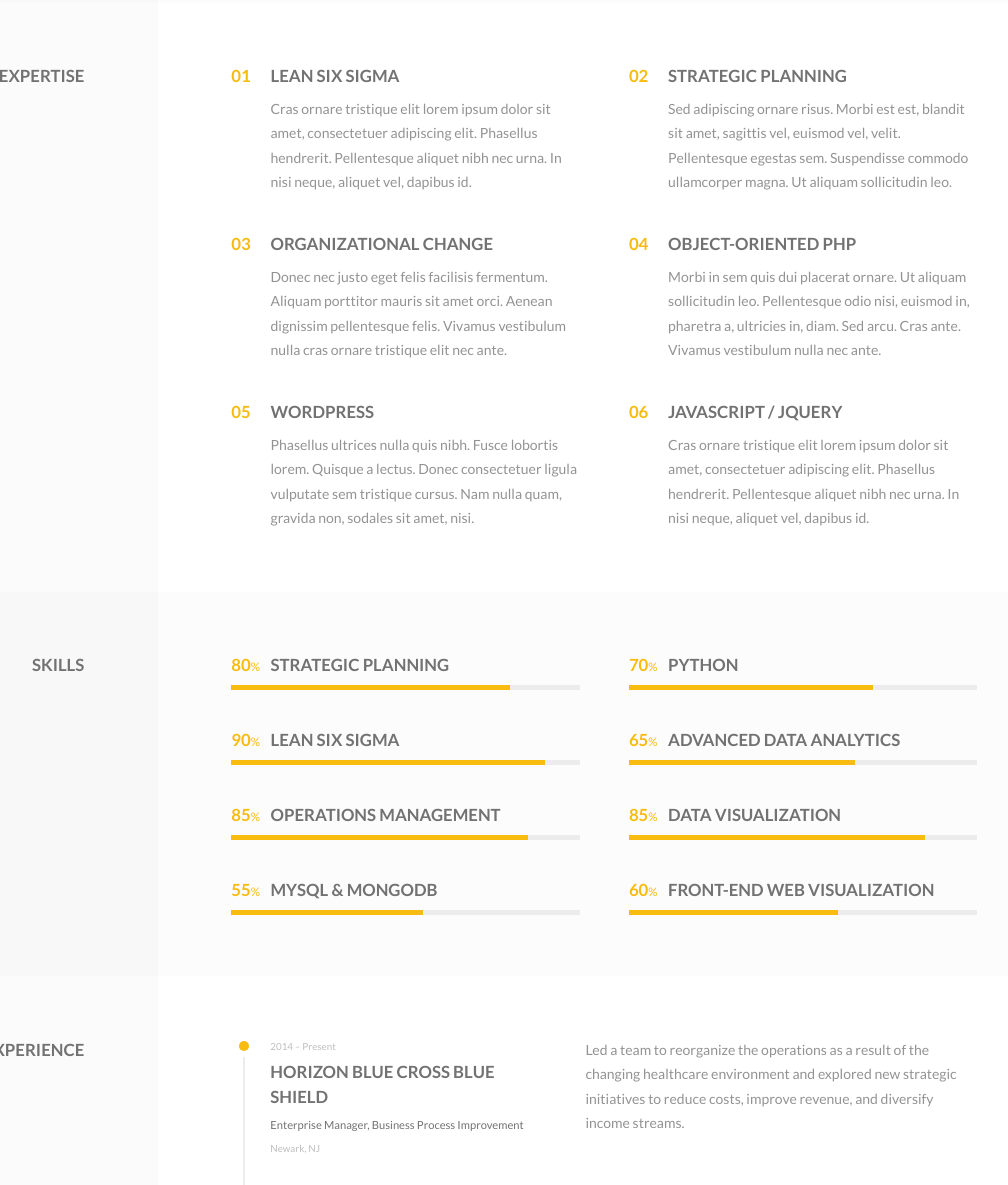
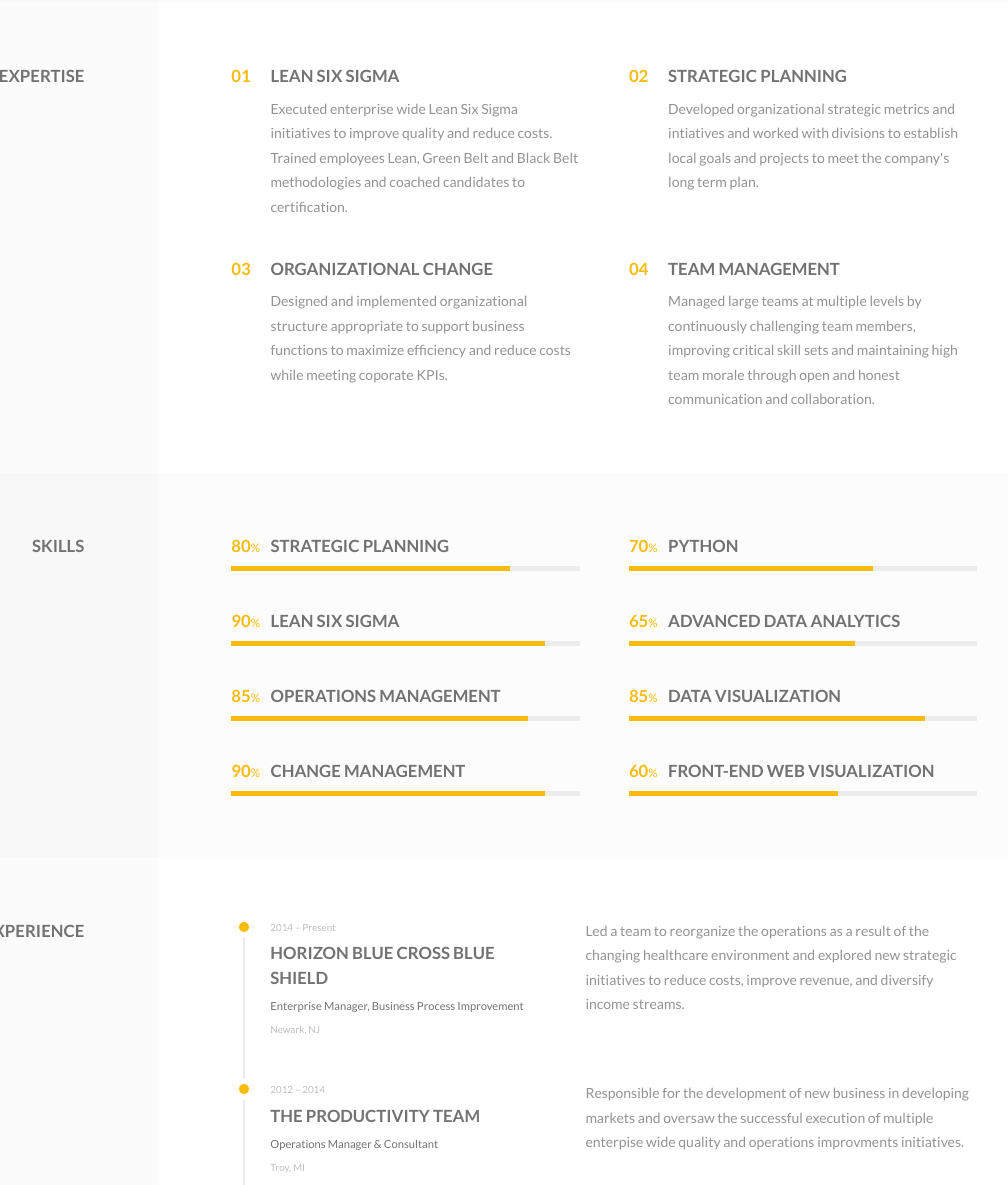
Before and after one commit to tmcbeth/github.io.tmcbeth, a plain HTML site: page index.html in a window 1280 px wide. Shown: the part 1376-2561 px from the top of the page, without its empty margins (227-1235 px from the left). Drawn offline with Linux system fonts and the light colour scheme.

Commit message:
Draft Done

```diff
--- a/index.html
+++ b/index.html
@@ -296,7 +296,7 @@
                                         <div class="o-media__body  o-content__body">
                                             <h3>Lean Six Sigma</h3>
                                             <p>
-                                                Cras ornare tristique elit lorem ipsum dolor sit amet, consectetuer adipiscing elit. Phasellus hendrerit. Pellentesque aliquet nibh nec urna. In nisi neque, aliquet vel, dapibus id.
+                                                Executed enterprise wide Lean Six Sigma initiatives to improve quality and reduce costs. Trained employees Lean, Green Belt and Black Belt methodologies and coached candidates to certification.
                                             </p>
                                         </div>
                                     </div><!-- /o-media o-content -->
@@ -312,7 +312,7 @@
                                         <div class="o-media__body  o-content__body">
                                             <h3>Strategic Planning</h3>
                                             <p>
-                                                Sed adipiscing ornare risus. Morbi est est, blandit sit amet, sagittis vel, euismod vel, velit. Pellentesque egestas sem. Suspendisse commodo ullamcorper magna. Ut aliquam sollicitudin leo.
+                                                Developed organizational strategic metrics and intiatives and worked with divisions to establish local goals and projects to meet the company's long term plan.
                                             </p>
                                         </div>
                                     </div><!-- /o-media o-content -->
@@ -328,7 +328,7 @@
                                         <div class="o-media__body  o-content__body">
                                             <h3>Organizational Change</h3>
                                             <p>
-                                                Donec nec justo eget felis facilisis fermentum. Aliquam porttitor mauris sit amet orci. Aenean dignissim pellentesque felis. Vivamus vestibulum nulla cras ornare tristique elit nec ante.
+                                                Designed and implemented organizational structure appropriate to support business functions to maximize efficiency and reduce costs while meeting coporate KPIs.
                                             </p>
                                         </div>
                                     </div><!-- /o-media o-content -->
@@ -342,41 +342,9 @@
                                             </div>
                                         </div>
                                         <div class="o-media__body  o-content__body">
-                                            <h3>Object-oriented PHP</h3>
+                                            <h3>Team Management</h3>
                                             <p>
-                                                Morbi in sem quis dui placerat ornare. Ut aliquam sollicitudin leo. Pellentesque odio nisi, euismod in, pharetra a, ultricies in, diam. Sed arcu. Cras ante. Vivamus vestibulum nulla nec ante.
-                                            </p>
-                                        </div>
-                                    </div><!-- /o-media o-content -->
-                                </div><!-- /o-grid__col -->
-
-                                <div class="o-grid__col-sm-6">
-                                    <div class="o-media  o-media--block  o-content">
-                                        <div class="o-media__figure">
-                                            <div class="c-number  t-primary-color">
-                                                05
-                                            </div>
-                                        </div>
-                                        <div class="o-media__body  o-content__body">
-                                            <h3>WordPress</h3>
-                                            <p>
-                                                Phasellus ultrices nulla quis nibh. Fusce lobortis lorem. Quisque a lectus. Donec consectetuer ligula vulputate sem tristique cursus. Nam nulla quam, gravida non, sodales sit amet, nisi.
-                                            </p>
-                                        </div>
-                                    </div><!-- /o-media o-content -->
-                                </div><!-- /o-grid__col -->
-
-                                <div class="o-grid__col-sm-6">
-                                    <div class="o-media  o-media--block  o-content">
-                                        <div class="o-media__figure">
-                                            <div class="c-number  t-primary-color">
-                                                06
-                                            </div>
-                                        </div>
-                                        <div class="o-media__body  o-content__body">
-                                            <h3>JavaScript / jQuery</h3>
-                                            <p>
-                                                Cras ornare tristique elit lorem ipsum dolor sit amet, consectetuer adipiscing elit. Phasellus hendrerit. Pellentesque aliquet nibh nec urna. In nisi neque, aliquet vel, dapibus id.
+                                                Managed large teams at multiple levels by continuously challenging team members, improving critical skill sets and maintaining high team morale through open and honest communication and collaboration.
                                             </p>
                                         </div>
                                     </div><!-- /o-media o-content -->
@@ -533,15 +501,15 @@
                                         <div class="o-media  o-media--block">
                                             <div class="o-media__figure">
                                                 <div class="c-number  t-primary-color">
-                                                    55<small>%</small>
+                                                    90<small>%</small>
                                                 </div>
                                             </div>
                                             <div class="o-media__body">
-                                                <h3>MySQL & MongoDB</h3>
+                                                <h3>Change Management</h3>
                                             </div>
                                         </div>
                                         <div class="c-progress-bar  o-content__body  t-border-color-bg  u-mt-text">
-                                            <div class="a-progress-bar  c-progress-bar__filler  t-primary-bg" data-percent="55"></div>
+                                            <div class="a-progress-bar  c-progress-bar__filler  t-primary-bg" data-percent="90"></div>
                                         </div>
                                     </div>
                                 </div><!-- /o-grid__col -->
@@ -649,7 +617,7 @@
                                             </div>
                                             <div class="o-grid__col-md-7">
                                                 <p>
-                                                    Responsible for the development of new business in developing markets and the successful execution of multiple projects.
+                                                    Responsible for the development of new business in developing markets and oversaw the successful execution of multiple enterpise wide quality and operations improvments initiatives.
                                                 </p>
                                             </div>
                                         </div><!-- /o-grid -->
@@ -676,7 +644,7 @@
                                             </div>
                                             <div class="o-grid__col-md-7">
                                                 <p>
-                                                    Managed a variety of projects that were integral to the growth and success of Tyco Fire Protection Products.
+                                                    Managed a variety of projects that were integral to the growth and success of Tyco Fire Protection Products. Primarily focused on integrating multiple independent companies in to a single cohesive organization utilizing change management tools and techniques.
                                                 </p>
                                             </div>
                                         </div><!-- /o-grid -->
@@ -730,7 +698,7 @@
                                             </div>
                                             <div class="o-grid__col-md-7">
                                                 <p>
-                                                    impsum
+                                                    Supported projects to improve process efficiencies and reduce operating costs for the automotive credit division.
                                                 </p>
                                             </div>
                                         </div><!-- /o-grid -->
@@ -757,7 +725,7 @@
                                             </div>
                                             <div class="o-grid__col-md-7">
                                                 <p>
-                                                    ipsum
+                                                    Responsible for improving quality and reducing production costs on existing product lines and future model launches. Obtained Six Sigma Black Belt certification in 2004.
                                                 </p>
                                             </div>
                                         </div><!-- /o-grid -->
@@ -879,7 +847,7 @@
                                                 </div>
                                                 <div class="o-grid__col-md-7">
                                                     <p>
-                                                        Fusce lacinia arcu et nulla. Nulla vitae mauris non felis mollis faucibus. Phasellus hendrerit. Pellentesque aaliquet nibh nec urna. In nisi neque, aliquet vel, dapibus id, mattis vel, nisi. Sed pretium, ligula sollicitudin laoreet viverra, tortor libero sodales.
+                                                        Undergraduate program dedicated to basic engineering courses with a focus on operations research, data analyatics, statistics quality control, optimization modeling and numerous related courses.
                                                     </p>
                                                 </div>
                                             </div><!-- /o-grid -->
```
